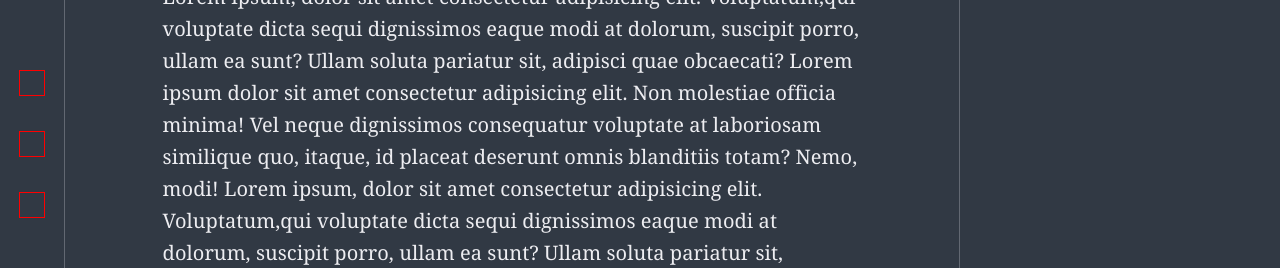
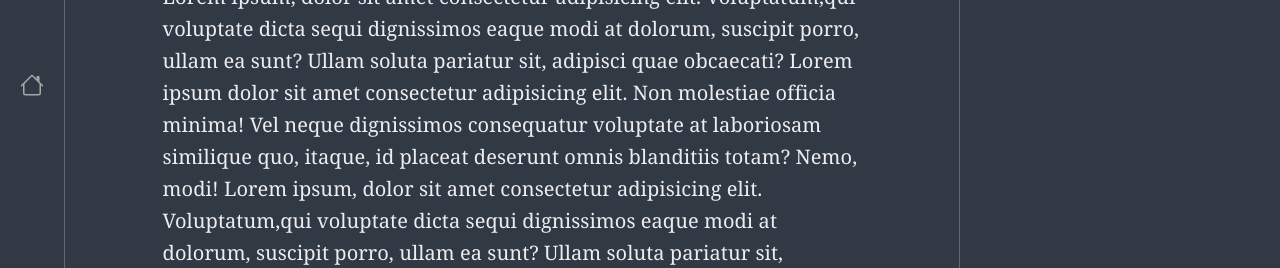
Before and after one commit to 21-minutes/template, a React (Vite) app: page / in a window 1280 px wide. Shown: the part 256-524 px from the top of the page. Built offline with nearby package versions, Linux system fonts and the light colour scheme; no server answers.

Commit message:
add house icon to sidebar and footer

```diff
--- a/src/Sections/Footer/Footer.jsx
+++ b/src/Sections/Footer/Footer.jsx
@@ -1,10 +1,11 @@
 import "./Footer.scss";
+import houseIcon from "../../assets/house.svg";
 
 function Footer() {
   return (
     <div className="footer-container">
       <div className="container-icons">
-        <div className="icon-item"></div>
+        <img className="icon-item" src={houseIcon}></img>
         <div className="icon-item"></div>
         <div className="icon-item"></div>
       </div>
--- a/src/Sections/Footer/Footer.scss
+++ b/src/Sections/Footer/Footer.scss
@@ -16,7 +16,6 @@
   justify-content: space-around;
 }
 .icon-item {
-  border: solid 1px red;
   height: 24px;
   width: 24px;
 }
--- a/src/Sections/Sidebar/Sidebar.jsx
+++ b/src/Sections/Sidebar/Sidebar.jsx
@@ -1,11 +1,12 @@
 import "./Sidebar.scss";
+import houseIcon from "../../assets/house.svg";
 
 function SidebarLeft() {
   return (
     <div className="sidebar-left__container">
       <div className="template-sidebar-left">
         <div className="sidebar-left-nav">
-          <div className="nav-item"></div>
+          <img className="nav-item" src={houseIcon}></img>
           <div className="nav-item"></div>
           <div className="nav-item"></div>
         </div>
--- a/src/Sections/Sidebar/Sidebar.scss
+++ b/src/Sections/Sidebar/Sidebar.scss
@@ -7,10 +7,8 @@
   align-items: center;
   justify-content: center;
   height: 100vh;
-
 }
 .nav-item {
-  border: solid 1px red;
   height: 24px;
   width: 24px;
 }
@@ -27,7 +25,7 @@
   flex-direction: column;
   align-items: center;
   justify-content: center;
-    position: fixed;
+  position: fixed;
 }
 @media screen and (max-width: 1080px) {
   .sidebar-left__container {
```
